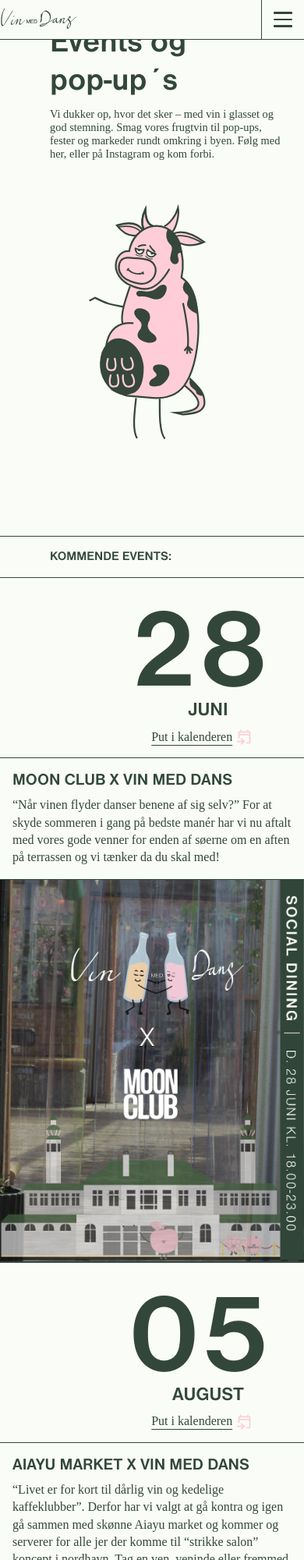
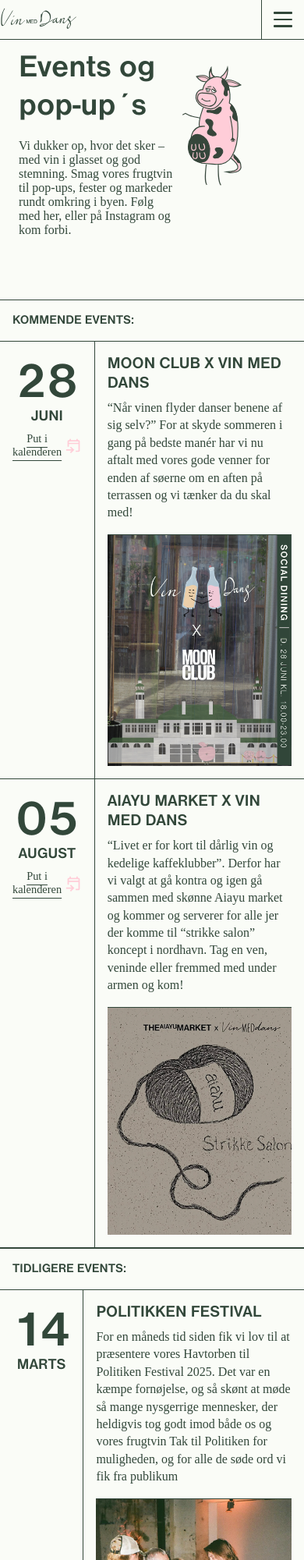
Before and after one commit to Farve-Fairies/vin-med-dans, an Astro site: page /events in a window 390 px wide. Shown: the top 2000 px of the page at 78% size. Built offline with nearby package versions, Linux system fonts and the light colour scheme; Astro itself is replaced by a stand-in of ours; a web font is replaced by a local one.

Commit message:
done with mobile events

```diff
--- a/src/components/PreviousEventCard.astro
+++ b/src/components/PreviousEventCard.astro
@@ -3,7 +3,24 @@
 const { date, month, title, description, imageUrl } = Astro.props;
 ---
 
-<div class="event-card">
+<!-- MOBIL -->
+<div class="event-card-mobile">
+  <div class="event-date">
+    <p class="day">{date}</p>
+    <p class="month">{month}</p>
+  </div>
+
+  <div class="event-info">
+    <h3>{title}</h3>
+    <p>{description}</p>
+    <div class="event-image">
+      <img src={imageUrl} alt={title} />
+    </div>
+  </div>
+</div>
+
+<!-- DESKTOP -->
+<div class="event-card-desktop">
   <div class="event-date">
     <p class="day">{date}</p>
     <p class="month">{month}</p>
@@ -20,7 +37,74 @@
 </div>
 
 <style>
-  .event-card {
+  .event-card-mobile,
+  .event-card-desktop {
+    display: none;
+  }
+
+  @media (max-width: 799px) {
+    .event-card-mobile {
+      display: grid;
+      grid-template-columns: 1fr 3fr;
+      border-bottom: 1px solid #32473a;
+      width: 100vw;
+      margin-left: calc(-1 * ((100vw - 100%) / 2));
+    }
+
+    .event-card-mobile .event-date {
+      border-right: 1px solid #32473a;
+      padding: 1rem;
+      text-align: center;
+    }
+
+    .event-card-mobile .day {
+      font-size: 4rem;
+      font-family: "Nimbus Sans D OT Bold";
+      margin: 0;
+      color: #32473a;
+    }
+
+    .event-card-mobile .month {
+      font-size: 1.2rem;
+      font-family: "Nimbus Sans D OT Bold";
+      text-transform: uppercase;
+      margin-top: -0.5rem;
+      color: #32473a;
+    }
+
+    .event-card-mobile .event-info {
+      padding: 1rem;
+      font-family: "Nimbus Sans D OT Light";
+    }
+
+    .event-card-mobile .event-info h3 {
+      font-family: "Nimbus Sans D OT Bold";
+      font-size: 1.3rem;
+      margin: 0 0 0.5rem;
+      color: #32473a;
+    }
+
+    .event-card-mobile .event-info p {
+      font-size: 1rem;
+      line-height: 1.4;
+      color: #32473a;
+    }
+
+    .event-card-mobile .event-image {
+      margin-top: 1rem;
+    }
+
+    .event-card-mobile .event-image img {
+      width: 100%;
+      height: auto;
+      object-fit: cover;
+      display: block;
+      border-top: 1px solid #32473a;
+    }
+  }
+
+  @media (min-width: 800px) {
+    .event-card-desktop {
       display: grid;
       grid-template-columns: 1fr 2fr 1fr;
       border-bottom: 1px solid #32473a;
@@ -28,74 +112,53 @@
       margin-left: calc(-1 * ((100vw - 100%) / 2));
     }
 
-  .event-date {
+    .event-card-desktop .event-date {
       border-right: 1px solid #32473a;
       padding: 1rem;
       text-align: center;
     }
 
-  .day {
+    .event-card-desktop .day {
       font-size: 9rem;
       font-family: "Nimbus Sans D OT Bold";
-    color: #32473a;
       margin: 0;
       padding-left: 7.5rem;
+      color: #32473a;
     }
 
-  .month {
+    .event-card-desktop .month {
       font-size: 1.5rem;
       font-family: "Nimbus Sans D OT Bold";
-    color: #32473a;
       text-transform: uppercase;
       margin-top: -2rem;
       padding-left: 9rem;
+      color: #32473a;
     }
 
-  .event-info {
+    .event-card-desktop .event-info {
       border-right: 1px solid #32473a;
       padding: 1rem;
       font-family: "Nimbus Sans D OT Light";
     }
 
-  .event-info h3 {
+    .event-card-desktop .event-info h3 {
       font-family: "Nimbus Sans D OT Bold";
       font-size: 1.3rem;
-    margin: 0 0 0.5rem 0;
+      margin: 0 0 0.5rem;
       color: #32473a;
     }
 
-  .event-info p {
+    .event-card-desktop .event-info p {
       font-size: 1rem;
       line-height: 1.4;
       color: #32473a;
     }
 
-  .event-image img {
+    .event-card-desktop .event-image img {
       width: 100%;
       height: 100%;
       object-fit: cover;
       display: block;
     }
-
-  .section-title {
-    font-family: "Nimbus Sans D OT Bold";
-    font-size: 1rem;
-    color: #32473a;
-    padding: 1rem 0;
-    border-bottom: 1px solid #32473a;
-    text-transform: uppercase;
-  }
-
-  @media (max-width: 799px) {
-    .event-card {
-      grid-template-columns: 1fr;
-    }
-
-    .event-date,
-    .event-info,
-    .event-image {
-      border-right: none;
-      border-bottom: 1px solid #32473a;
-    }
   }
 </style>
--- a/src/components/UpcomingEventCard.astro
+++ b/src/components/UpcomingEventCard.astro
@@ -3,7 +3,28 @@
 const { date, month, title, description, imageUrl } = Astro.props;
 ---
 
-<div class="event-card">
+<!-- MOBIL -->
+<div class="event-card-mobile">
+  <div class="event-date">
+    <p class="day">{date}</p>
+    <p class="month">{month}</p>
+    <a class="calendar-link" href="#">
+      Put i kalenderen
+      <img src="/icons/calendar.svg" alt="Kalenderikon" class="calendar-icon" />
+    </a>
+  </div>
+
+  <div class="event-info">
+    <h3>{title}</h3>
+    <p>{description}</p>
+    <div class="event-image">
+      <img src={imageUrl} alt={title} />
+    </div>
+  </div>
+</div>
+
+<!-- DESKTOP -->
+<div class="event-card-desktop">
   <div class="event-date">
     <p class="day">{date}</p>
     <p class="month">{month}</p>
@@ -24,7 +45,95 @@
 </div>
 
 <style>
-  .event-card {
+  .event-card-mobile,
+  .event-card-desktop {
+    display: none;
+  }
+
+  /* MOBIL VISNING */
+  @media (max-width: 799px) {
+    .event-card-mobile {
+      display: grid;
+      grid-template-columns: 1fr 3fr;
+      border-bottom: 1px solid #32473a;
+      width: 100vw;
+      margin-left: calc(-1 * ((100vw - 100%) / 2));
+    }
+
+    .event-card-mobile .event-date {
+      border-right: 1px solid #32473a;
+      padding: 1rem;
+      text-align: center;
+    }
+
+    .event-card-mobile .day {
+      font-size: 4rem;
+      font-family: "Nimbus Sans D OT Bold";
+      color: #32473a;
+      margin: 0;
+    }
+
+    .event-card-mobile .month {
+      font-size: 1.2rem;
+      font-family: "Nimbus Sans D OT Bold";
+      text-transform: uppercase;
+      margin-top: -0.5rem;
+      color: #32473a;
+    }
+
+    .event-card-mobile .calendar-link {
+      font-family: "Nimbus Sans D OT Light";
+      font-size: 0.9rem;
+      color: #32473a;
+      text-decoration: underline;
+      display: inline-flex;
+      align-items: center;
+      justify-content: center;
+      gap: 0.3rem;
+      margin-top: 0.5rem;
+    }
+
+    .event-card-mobile .calendar-icon {
+      width: 1.3rem;
+      height: 1.3rem;
+    }
+
+    .event-card-mobile .event-info {
+      padding: 1rem;
+      font-family: "Nimbus Sans D OT Light";
+      display: flex;
+      flex-direction: column;
+    }
+
+    .event-card-mobile .event-info h3 {
+      font-family: "Nimbus Sans D OT Bold";
+      font-size: 1.3rem;
+      margin: 0 0 0.5rem;
+      color: #32473a;
+    }
+
+    .event-card-mobile .event-info p {
+      font-size: 1rem;
+      line-height: 1.4;
+      color: #32473a;
+    }
+
+    .event-card-mobile .event-image {
+      margin-top: 1rem;
+    }
+
+    .event-card-mobile .event-image img {
+      width: 100%;
+      height: auto;
+      object-fit: cover;
+      display: block;
+      border-top: 1px solid #32473a;
+    }
+  }
+
+  /* DESKTOP VISNING */
+  @media (min-width: 800px) {
+    .event-card-desktop {
       display: grid;
       grid-template-columns: 1fr 2fr 1fr;
       border-bottom: 1px solid #32473a;
@@ -32,30 +141,30 @@
       margin-left: calc(-1 * ((100vw - 100%) / 2));
     }
 
-  .event-date {
+    .event-card-desktop .event-date {
       border-right: 1px solid #32473a;
       padding: 1rem;
       text-align: center;
     }
 
-  .day {
+    .event-card-desktop .day {
       font-size: 9rem;
       font-family: "Nimbus Sans D OT Bold";
-    color: #32473a;
       margin: 0;
       padding-left: 7.5rem;
+      color: #32473a;
     }
 
-  .month {
+    .event-card-desktop .month {
       font-size: 1.5rem;
       font-family: "Nimbus Sans D OT Bold";
-    color: #32473a;
       text-transform: uppercase;
       margin-top: -2rem;
       padding-left: 9rem;
+      color: #32473a;
     }
 
-  .calendar-link {
+    .event-card-desktop .calendar-link {
       font-family: "Nimbus Sans D OT Light";
       font-size: 1rem;
       color: #32473a;
@@ -68,57 +177,39 @@
       padding-left: 8rem;
     }
 
-  .calendar-icon {
+    .event-card-desktop .calendar-icon {
       width: 1.3rem;
       height: 1.3rem;
     }
 
-  .event-info {
+    .event-card-desktop .event-info {
       border-right: 1px solid #32473a;
       padding: 1rem;
       font-family: "Nimbus Sans D OT Light";
     }
 
-  .event-info h3 {
+    .event-card-desktop .event-info h3 {
       font-family: "Nimbus Sans D OT Bold";
       font-size: 1.3rem;
-    margin: 0 0 0.5rem 0;
+      margin: 0 0 0.5rem;
       color: #32473a;
     }
 
-  .event-info p {
+    .event-card-desktop .event-info p {
       font-size: 1rem;
       line-height: 1.4;
       color: #32473a;
     }
 
-  .event-image img {
+    .event-card-desktop .event-image {
+      display: block;
+    }
+
+    .event-card-desktop .event-image img {
       width: 100%;
       height: 100%;
       object-fit: cover;
       display: block;
     }
-
-  .section-title {
-    font-family: "Nimbus Sans D OT Bold";
-    font-size: 1rem;
-    color: #32473a;
-    padding: 1rem 0;
-    border-top: 1px solid #32473a;
-    border-bottom: 1px solid #32473a;
-    text-transform: uppercase;
-  }
-
-  @media (max-width: 799px) {
-    .event-card {
-      grid-template-columns: 1fr;
-    }
-
-    .event-date,
-    .event-info,
-    .event-image {
-      border-right: none;
-      border-bottom: 1px solid #32473a;
-    }
   }
 </style>
--- a/src/pages/events.astro
+++ b/src/pages/events.astro
@@ -6,8 +6,9 @@
 
 <Layout>
   <section class="events-intro">
+    <div class="intro-wrapper">
       <div class="intro-text">
-      <h1>Events og <br /> pop-up´s</h1>
+        <h1 class="intro-title">Events og <br /> pop-up´s</h1>
         <p>
           Vi dukker op, hvor det sker – med vin i glasset og god stemning. Smag
           vores frugtvin til pop-ups, fester og markeder rundt omkring i byen.
@@ -15,6 +16,7 @@
         </p>
       </div>
       <img src="/illustrationer/ko.svg" alt="Lyserød ko" class="intro-image" />
+    </div>
   </section>
 
   <section>
@@ -66,51 +68,61 @@
     border-bottom: 1px solid #32473a;
     text-transform: uppercase;
     width: 100vw;
-    padding-left: 4rem;
   }
 
   .events-intro {
-    display: flex;
-    flex-direction: column;
-    gap: 1rem;
+    position: relative;
     padding: 2rem 0;
     margin-bottom: 3rem;
+  }
+
+  .intro-wrapper {
+    max-width: 100%;
+    padding: 0 4rem;
   }
 
   .intro-text h1 {
     font-family: "Nimbus Sans D OT Bold";
     font-size: 2.5rem;
     color: #32473a;
-    margin: 0;
-    padding-left: 4rem;
+    margin-top: 2rem;
+    margin-left: -2.5rem;
   }
 
   .intro-text p {
     font-family: "Nimbus Sans D OT Light";
-    font-size: 0.9rem;
+    font-size: 1rem;
     color: #32473a;
-    margin-top: 0.5rem;
-    max-width: 50ch;
-    padding-left: 4rem;
+    margin-top: 1rem;
+    max-width: 25ch;
+    margin-left: -2.5rem;
   }
 
   .intro-image {
+    position: absolute;
     transform: scaleX(-1);
+    width: 198px;
+    margin-left: 7rem;
+    margin-top: -15rem;
   }
 
   @media (min-width: 800px) {
-    .events-intro {
+    .intro-wrapper {
+      display: flex;
       flex-direction: row;
+      align-items: center;
       justify-content: space-between;
-      align-items: center;
-    }
-
-    .intro-text {
-      flex: 1;
     }
 
     .intro-image {
-      max-width: 200px;
+      position: static;
+      width: 200px;
+      transform: scaleX(-1);
+      margin-top: 5rem;
+    }
+
+    .intro-text p {
+      max-width: 60ch;
     }
   }
 </style>
```
Lines whose indentation alone changed are shown as unchanged.
